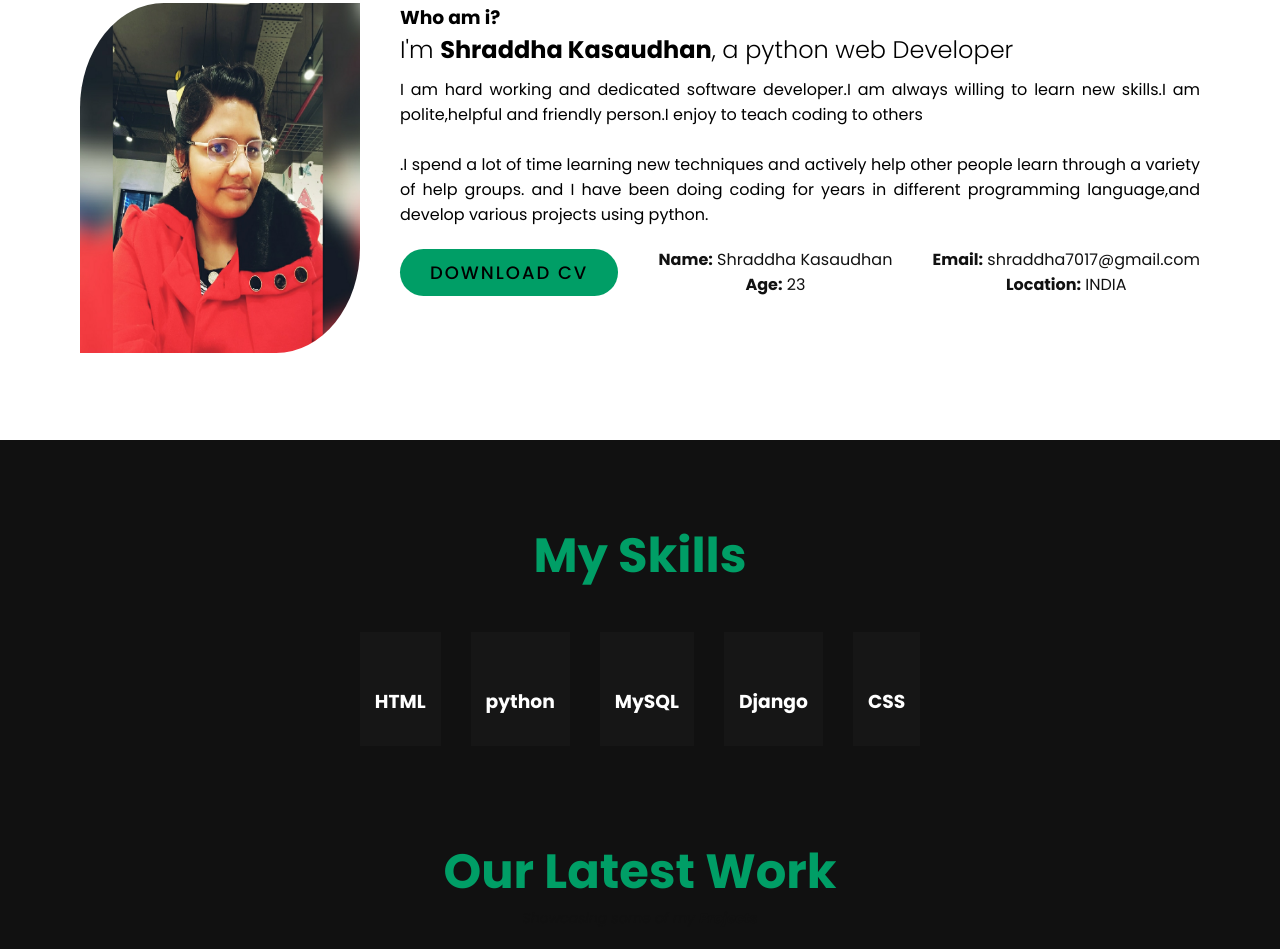
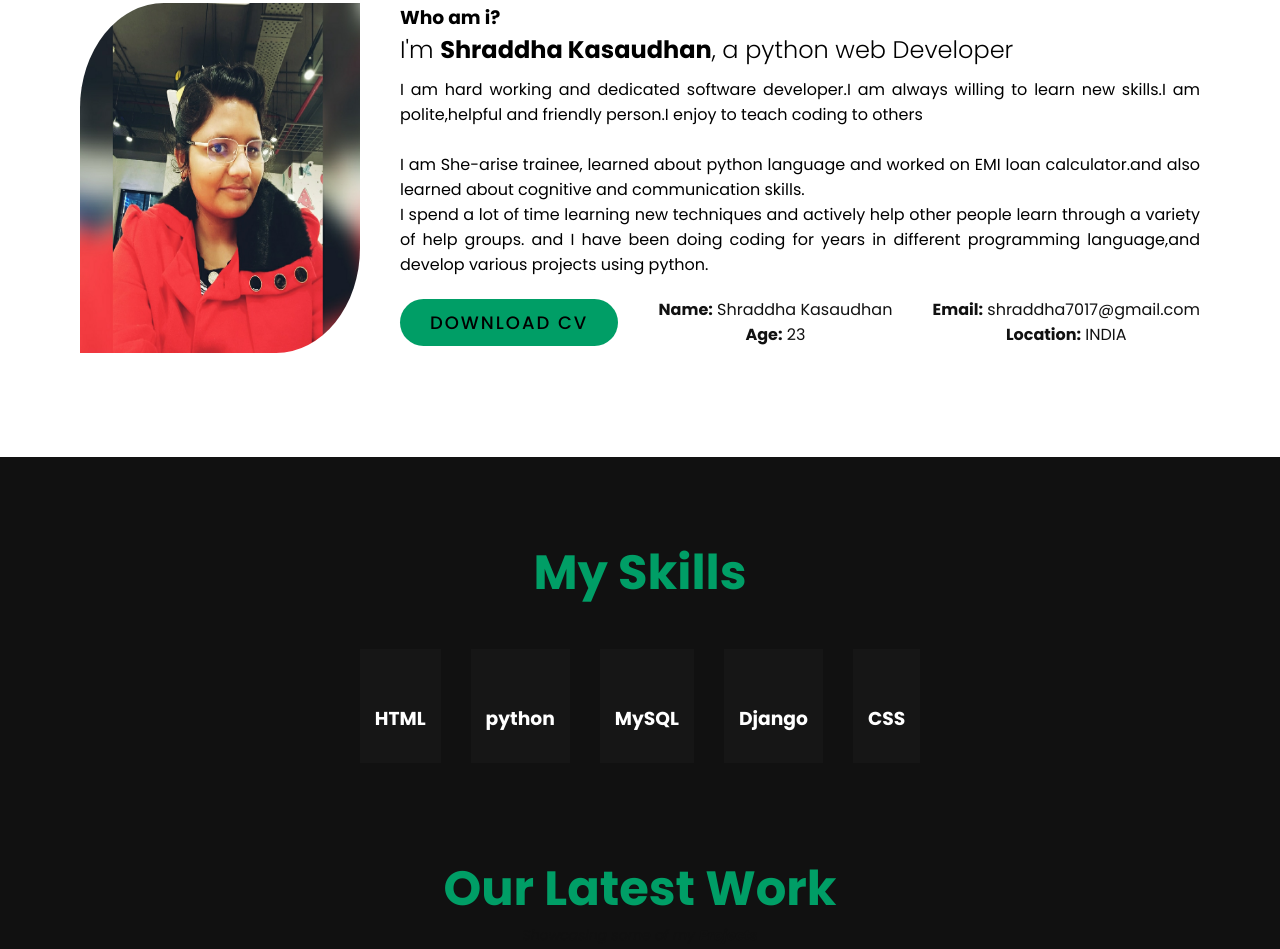
Before and after one commit to Shraddha1109/Portfolio-, a plain HTML site: page index.html in a window 1280 px wide. Shown: the part 1000-1949 px from the top of the page. Drawn offline with Linux system fonts and the light colour scheme.

Commit message:
Update index.html

```diff
--- a/index.html
+++ b/index.html
@@ -46,7 +46,8 @@
                 <h3>Who am i?</h3>
                 <h2>I'm <b>Shraddha Kasaudhan</b>, a python web Developer</h2>
                 <p>I am hard working and dedicated software developer.I am always willing to learn new skills.I am polite,helpful and friendly person.I enjoy to teach coding to others</p><br>
-                <p>.I spend a lot of time learning new techniques and actively help other people learn through a variety of help groups. and I have been doing coding for years in different programming language,and develop various projects using python.</p>
+                <p>I am She-arise trainee, learned about python language and worked on EMI loan calculator.and also learned about cognitive and communication skills.</p>
+                <p>I spend a lot of time learning new techniques and actively help other people learn through a variety of help groups. and I have been doing coding for years in different programming language,and develop various projects using python.</p>
                 <div class="heading bottom">
                     <a href="images/Resume.pdf" class="btn round">Download CV</a>
                     <div class="bt">
```
